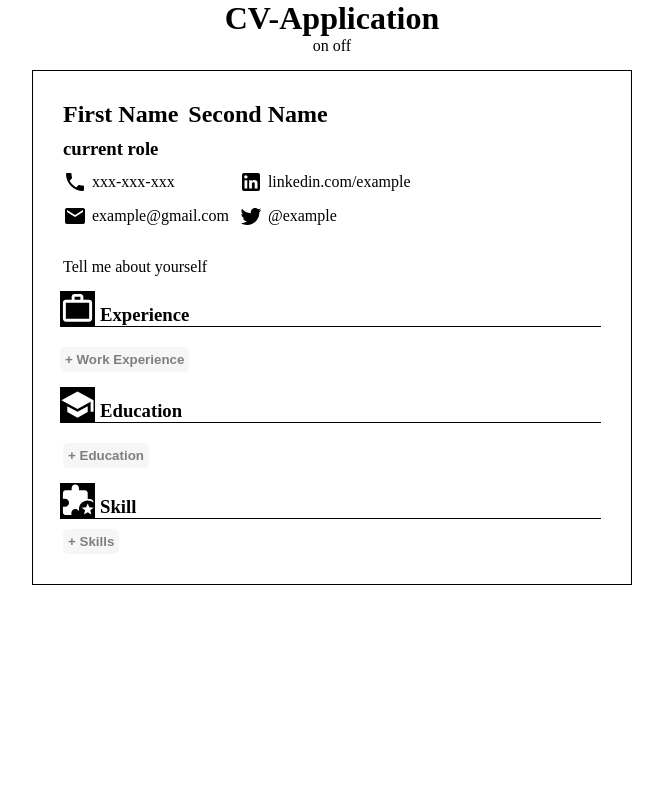
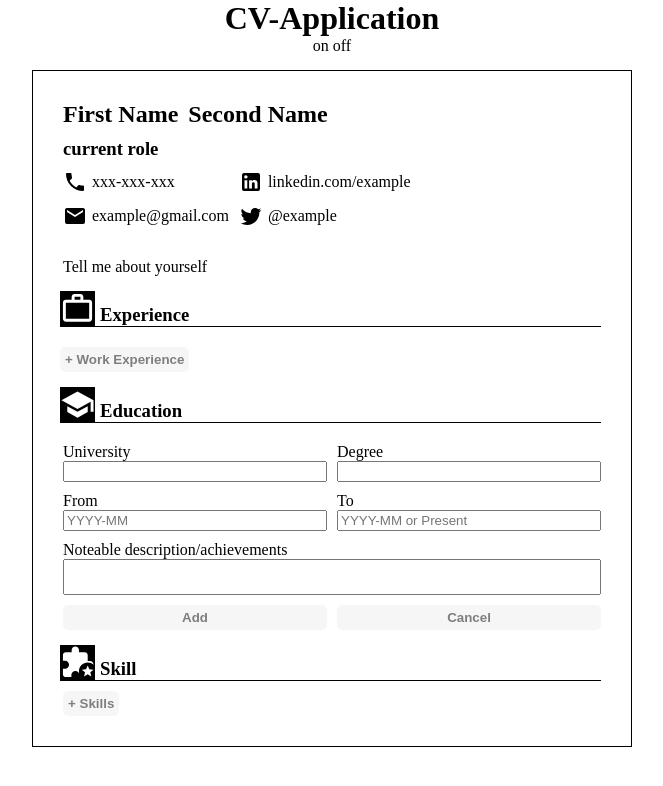
Before and after one commit to n3u5l7l/CV-Application, a React (Create React App) app: page / in a window 1280 px wide. Both pictures are taken after a click on the button "+ Education". Shown: the top 786 px of the page, without its empty margins (308-971 px from the left). Built offline with nearby package versions, Linux system fonts and the light colour scheme.

Commit message:
Implemented handling functionfor form

```diff
--- a/src/components/Education.js
+++ b/src/components/Education.js
@@ -26,13 +26,82 @@ class Education extends React.Component{
         }
     }
 
+    addNewExperience = (e) =>{
+        this.setState({
+            addingMode: true,
+        })
+    }
+
+    addDescriptions = (e) =>{
+        if(e.keyCode !== 13){return;}
+        e.preventDefault();
+
+        this.setState({
+            newInfo: {
+                ...this.state.newInfo,
+                descriptions: this.state.newInfo.descriptions.concat(this.state.newInfo.newDesc),
+                newDesc: {
+                    info:  "",
+                    id: uniqid(),
+                },
+            }
+        })
+    }
+
+    handleUniChange = (e) => {
+        this.setState({
+            newInfo: {
+                ...this.state.newInfo,
+                university: e.target.value,
+            }
+        });
+    }
+
+    handleDegreeChange = (e) => {
+        this.setState({
+            newInfo: {
+                ...this.state.newInfo,
+                degree: e.target.value,
+            }
+        });
+    }
+
+    handleDateFromChange = (e) => {
+        this.setState({
+            newInfo: {
+                ...this.state.newInfo,
+                dateFrom: e.target.value,
+            }
+        })
+    }
+    handleDateToChange = (e) => {
+        this.setState({
+            newInfo: {
+                ...this.state.newInfo,
+                dateTo: e.target.value,
+            }
+        });
+    }
+
+    handleDescriptionChange = (e) => {
+        this.setState({
+            newInfo: {
+                ...this.state.newInfo,
+                newDesc: {
+                    info:  e.target.value,
+                    id: this.state.newInfo.newDesc.id,
+                },
+            }
+        });
+    }
+
 
     render(){
         const addingMode = this.state.addingMode;
         let whatState;
 
         if(addingMode){
-            whatState = <AddingState tempInfo = {this.state.newInfo} descriptions = {this.state.newInfo.descriptions} handleSubmission = {this.onSubmission} handleCompanyChange = {this.handleCompanyChange} handleRoleChange = {this.handleRoleChange} handleLocationChange = {this.handleLocationChange} handleDateFromChange = {this.handleDateFromChange} handleDateToChange = {this.handleDateToChange} handleDescriptionChange = {this.handleDescriptionChange} handleAdd={this.addDescriptions}/>;
+            whatState = <AddingState tempInfo = {this.state.newInfo} descriptions = {this.state.newInfo.descriptions} handleSubmission = {this.onSubmission} handleUniChange = {this.handleUniChange} handleDegreeChange = {this.handleDegreeChange} handleDateFromChange = {this.handleDateFromChange} handleDateToChange = {this.handleDateToChange} handleDescriptionChange = {this.handleDescriptionChange} handleAdd={this.addDescriptions}/>;
         }else{
             whatState = <DefaultState handleClick={this.addNewExperience}/>;
         }
@@ -63,11 +132,11 @@ function AddingState(props){
         <form className="educationForm" method="post" onSubmit={props.handleSubmission}>
             <div>
                 <label htmlFor="university">University</label>
-                <input type="text" id="university" name="university" value={props.tempInfo.company} onChange={props.handleCompanyChange}></input>
+                <input type="text" id="university" name="university" value={props.tempInfo.university} onChange={props.handleUniChange}></input>
             </div>
             <div>
                 <label htmlFor="degree">Degree</label>
-                <input type="text" id="degree" name="degree" value={props.tempInfo.role} onChange = {props.handleRoleChange}></input>
+                <input type="text" id="degree" name="degree" value={props.tempInfo.degree} onChange = {props.handleDegreeChange}></input>
             </div>
             <div>
                 <label htmlFor="dateFrom">From</label>
```
